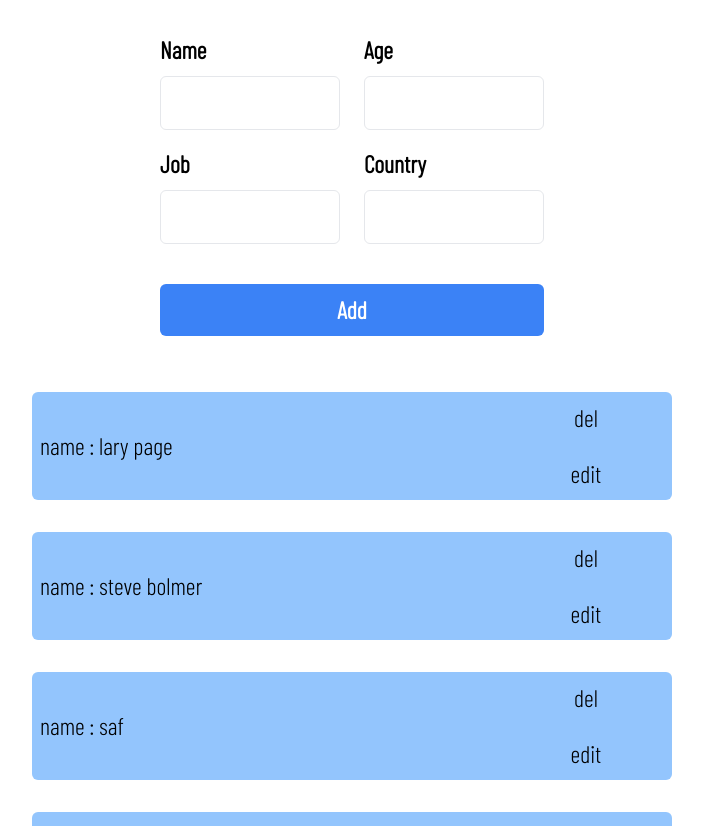
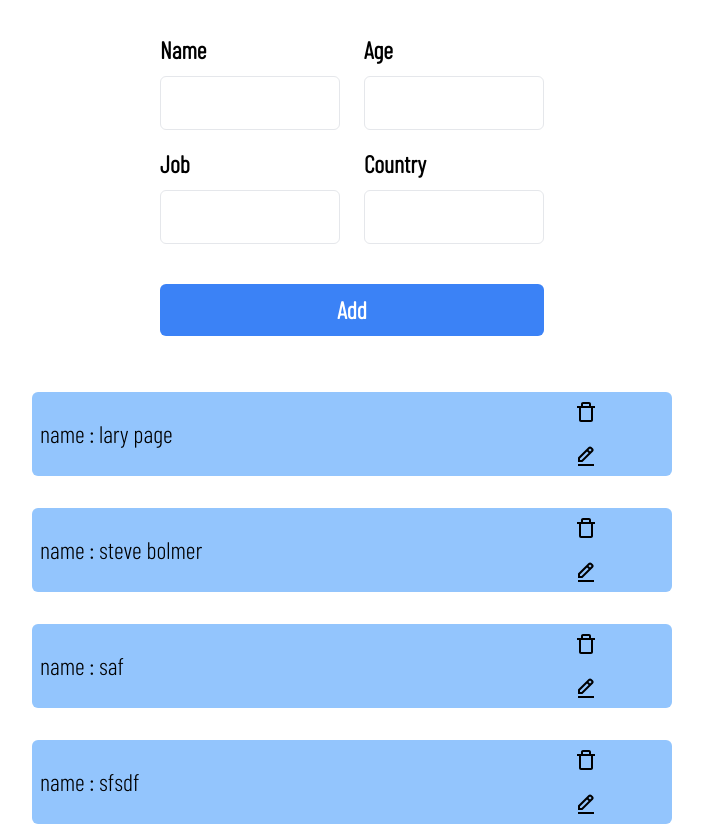
Before and after one commit to EsrafilElahi/reactQuery-userManagement, a React (Vite) app: page / in a window 1280 px wide. Shown: the top 826 px of the page, without its empty margins (288-991 px from the left). Built offline with nearby package versions, Linux system fonts and the light colour scheme; data requests are answered from the project's data file; a web font is replaced by a local one.

Commit message:
addicons

```diff
--- a/index.html
+++ b/index.html
@@ -12,7 +12,7 @@
   <link rel="preload" href="./src/assets/fonts/barlow/barlow-thin.ttf" as="font" type="font/ttf" crossorigin />
   <link rel="preload" href="./src/assets/fonts/bayon/Bayon-Regular.ttf" as="font" type="font/ttf" crossorigin />
 
-  <title>Vite + React + TS</title>
+  <title>ReactQuery User Management</title>
 </head>
 
 <body>
--- a/package.json
+++ b/package.json
@@ -16,6 +16,7 @@
     "json-server": "^0.17.3",
     "react": "^18.2.0",
     "react-dom": "^18.2.0",
+    "react-icons": "^4.10.1",
     "react-router-dom": "^6.14.2",
     "uuid": "^9.0.0"
   },
--- a/src/components/UserItem.jsx
+++ b/src/components/UserItem.jsx
@@ -1,5 +1,7 @@
 import React from "react";
 import { useNavigate } from "react-router-dom";
+import { BiTrashAlt, BiEditAlt } from "react-icons/bi";
+
 
 const UserItem = (props) => {
   const { name, age, job, country, id } = props.user;
@@ -13,13 +15,10 @@ const UserItem = (props) => {
       <div className="flex">
         <div className="flex flex-[3] flex-wrap gap-4">
           <span className="flex items-center">name : {name}</span>
-          {/* <span className="w-[25%]">age : {age}</span>
-          <span className="w-[60%]">job position : {job}</span>
-          <span className="w-[25%]">country : {country}</span> */}
         </div>
         <div className="flex flex-col justify-center items-center flex-1 gap-5">
-          <span className="cursor-pointer">del</span>
-          <span className="cursor-pointer">edit</span>
+          <BiTrashAlt className="cursor-pointer" />
+          <BiEditAlt className="cursor-pointer" />
         </div>
       </div>
     </div>
--- a/src/pages/Detail.jsx
+++ b/src/pages/Detail.jsx
@@ -1,7 +1,9 @@
 import React from 'react';
 import { fetchSingleUser } from '../api/AllApi';
 import { useParams, useHistory } from 'react-router-dom';
-import { useQueryClient, useQuery, isError } from '@tanstack/react-query';
+import { useQueryClient, useQuery } from '@tanstack/react-query';
+import { BiArrowBack } from "react-icons/bi";
+
 
 const Detail = (props) => {
   const params = useParams();
@@ -24,7 +26,7 @@ const Detail = (props) => {
 
   return (
     <div className='flex flex-col justify-center items-center gap-5'>
-      <span onClick={() => history.goBack()}>back</span>
+      <BiArrowBack onClick={() => history.goBack()} className='' />
       <section className='flex flex-col'>
       <p className='my-10'>Details User</p>
         <span>name : {data?.name}</span>
```
Also changed, not shown: 1 other file (tests, documents, lock files or other folders).
